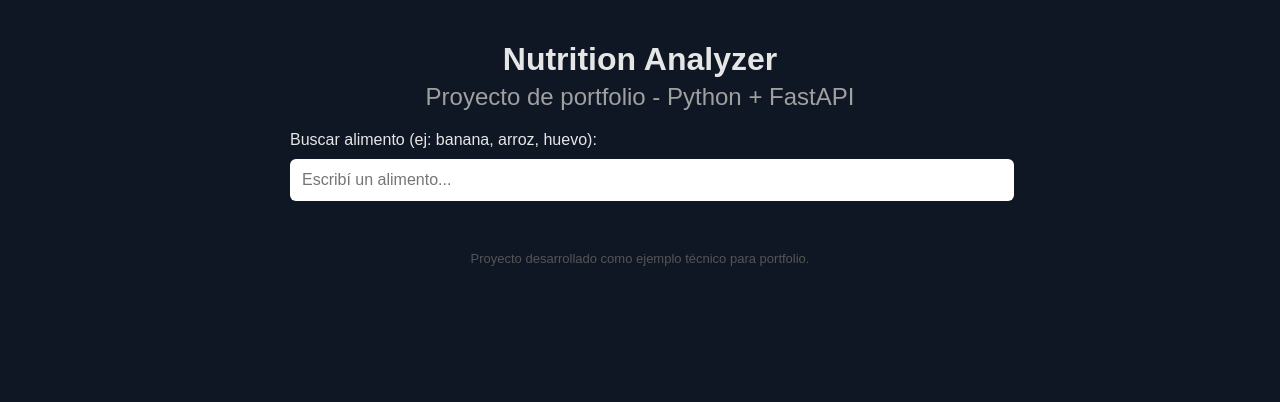
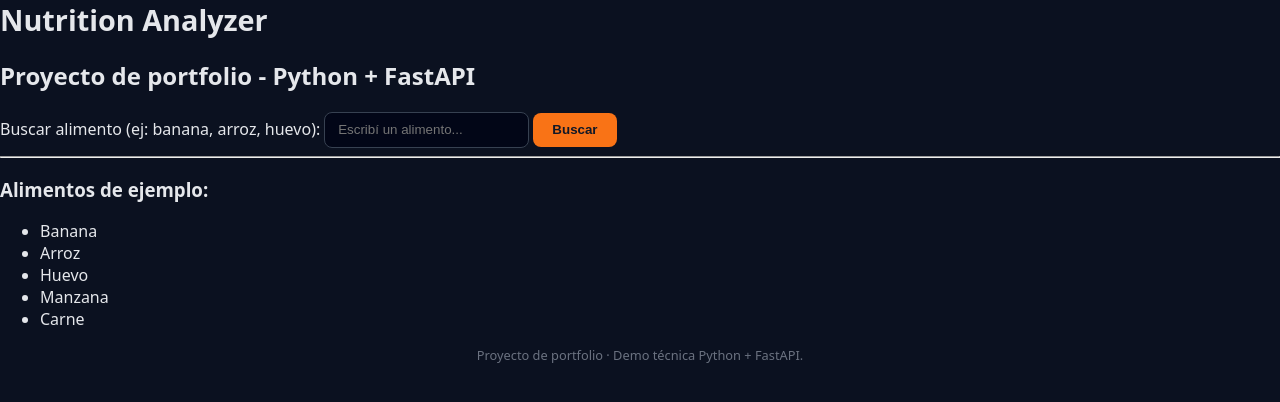
Before and after one commit to mafalcone/portfolio-projects, a FastAPI app: page / in a window 1280 px wide. Shown: the top 402 px of the page. Run offline with FastAPI, Linux system fonts and the light colour scheme.

Commit message:
fix: restore nutrition analyzer template without AiraCero branding

```diff
--- a/nutrition_analyzer_py/app/templates/index.html
+++ b/nutrition_analyzer_py/app/templates/index.html
@@ -1,83 +1,63 @@
 <!DOCTYPE html>
 <html lang="es">
 <head>
-    <meta charset="UTF-8" />
+    <meta charset="UTF-8">
+    <meta name="viewport" content="width=device-width, initial-scale=1.0">
     <title>Nutrition Analyzer</title>
-    <style>
-        body {
-            background-color: #0f1624;
-            color: #e6e6e6;
-            font-family: Arial, sans-serif;
-            padding: 20px;
-            max-width: 700px;
-            margin: auto;
-        }
-        h1 {
-            text-align: center;
-            margin-bottom: 5px;
-        }
-        h2 {
-            text-align: center;
-            font-weight: 300;
-            color: #a0a0a0;
-            margin-top: 0;
-        }
-        input {
-            width: 100%;
-            padding: 12px;
-            font-size: 16px;
-            border-radius: 6px;
-            border: none;
-            margin-top: 10px;
-        }
-        .results {
-            margin-top: 30px;
-            background: #1b2538;
-            padding: 20px;
-            border-radius: 8px;
-        }
-        table {
-            width: 100%;
-            margin-top: 15px;
-        }
-        th, td {
-            padding: 8px;
-            text-align: left;
-        }
-        footer {
-            margin-top: 50px;
-            text-align: center;
-            color: #555;
-            font-size: 13px;
-        }
-    </style>
+    <link rel="stylesheet" href="/static/styles.css">
 </head>
 <body>
-
+    <div class="container">
         <h1>Nutrition Analyzer</h1>
         <h2>Proyecto de portfolio - Python + FastAPI</h2>
 
-    <form action="/" method="get">
-        <label for="q">Buscar alimento (ej: banana, arroz, huevo):</label>
-        <input type="text" id="q" name="q" placeholder="Escribí un alimento..." value="{{ query|default('') }}">
+        <form action="/" method="get" class="search-form">
+            <label for="query">Buscar alimento (ej: banana, arroz, huevo):</label>
+            <input
+                type="text"
+                id="query"
+                name="q"
+                placeholder="Escribí un alimento..."
+                value="{{ query | default('') }}"
+            >
+            <button type="submit">Buscar</button>
         </form>
 
         {% if results %}
             <div class="results">
                 <h3>Resultados:</h3>
-        <table>
-            <tr><th>Alimento</th><th>Valor</th></tr>
-            <tr><td>Calorías</td><td>{{ results.calories }} kcal</td></tr>
-            <tr><td>Proteína</td><td>{{ results.protein }} g</td></tr>
-            <tr><td>Carbohidratos</td><td>{{ results.carbs }} g</td></tr>
-            <tr><td>Grasas</td><td>{{ results.fat }} g</td></tr>
-        </table>
+                <ul>
+                    {% for item in results %}
+                        <li>
+                            <strong>{{ item.name }}</strong><br>
+                            Calorías: {{ item.calories }} kcal<br>
+                            Proteínas: {{ item.protein }} g<br>
+                            Carbohidratos: {{ item.carbs }} g<br>
+                            Grasas: {{ item.fat }} g
+                        </li>
+                    {% endfor %}
+                </ul>
             </div>
+        {% elif query %}
+            <p>No se encontraron resultados para "{{ query }}".</p>
         {% endif %}
 
+        <hr>
+
+        <div class="examples">
+            <h3>Alimentos de ejemplo:</h3>
+            <ul>
+                <li>Banana</li>
+                <li>Arroz</li>
+                <li>Huevo</li>
+                <li>Manzana</li>
+                <li>Carne</li>
+            </ul>
+        </div>
+
         <footer>
-        Proyecto desarrollado como ejemplo técnico para portfolio.
+            <p>Proyecto de portfolio · Demo técnica Python + FastAPI.</p>
         </footer>
-
+    </div>
 </body>
 </html>
```
Lines whose indentation alone changed are shown as unchanged.
